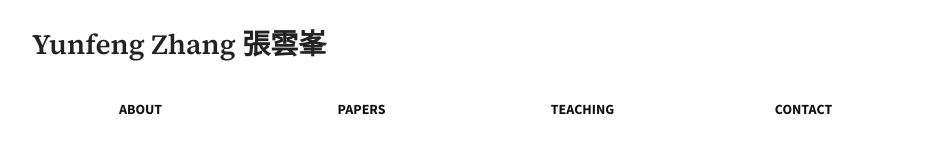
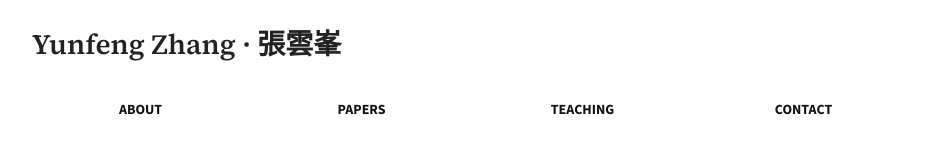
Before and after one commit to YunfengZhang108/yunfengzhang108.github.io, a plain HTML site: page index.html in a window 1280 px wide. Shown: the top 160 px of the page, without its empty margins (168-1111 px from the left). Drawn offline with nearby package versions, Linux system fonts and the light colour scheme; some packages are replaced by stand-ins of ours; a small style sheet from the web is missing.

Commit message:
Update index.html

```diff
--- a/index.html
+++ b/index.html
@@ -380,7 +380,7 @@ main, section[id] {
 <body>
 <a class="skip-link" href="#main">Skip to content</a>
 <header class="site-header page-container">
-  <h1>Yunfeng Zhang <a class="chinese-name" href="https://ctext.org/text.pl?node=206138&amp;if=gb" target="_blank" rel="noopener noreferrer" lang="zh-Hant">張雲峯</a></h1>
+  <h1>Yunfeng Zhang &middot; <a class="chinese-name" href="https://ctext.org/text.pl?node=206138&amp;if=gb" target="_blank" rel="noopener noreferrer" lang="zh-Hant">張雲峯</a></h1>
   <br>
 </header>
 
```
